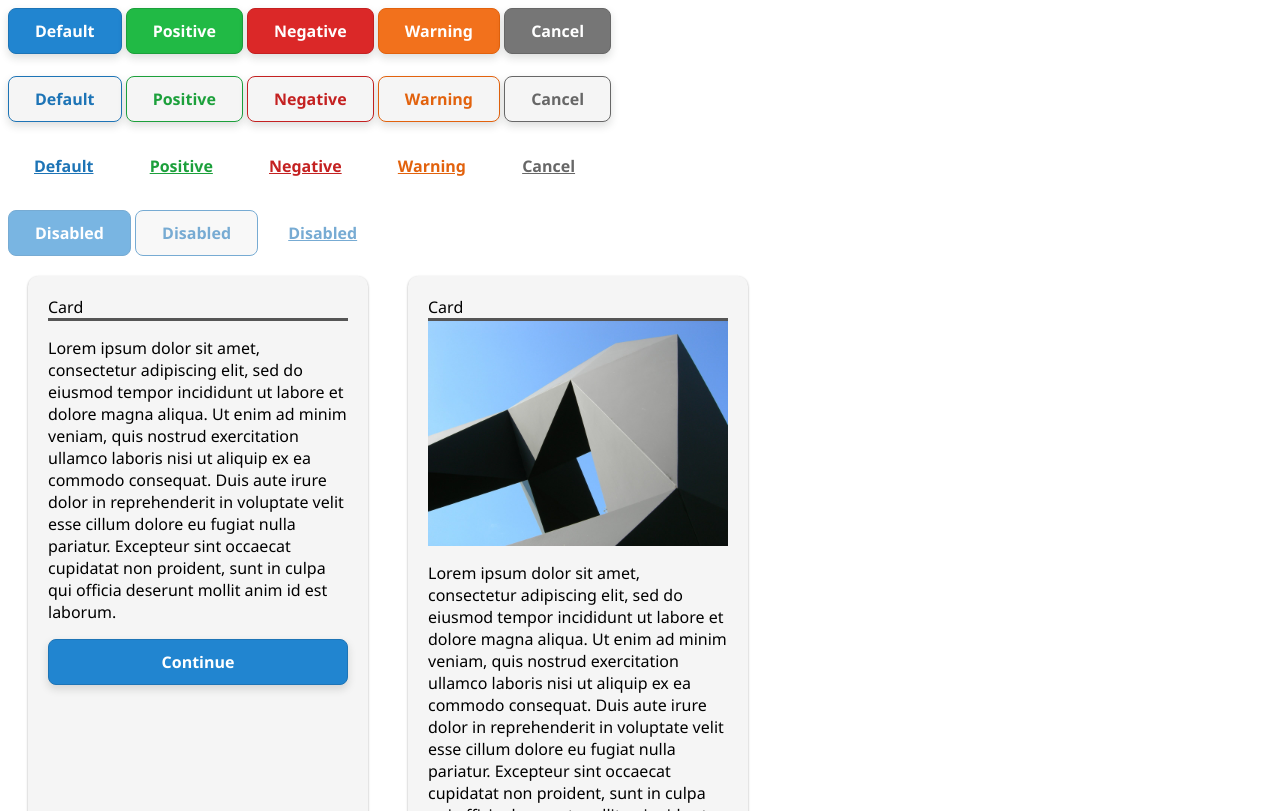
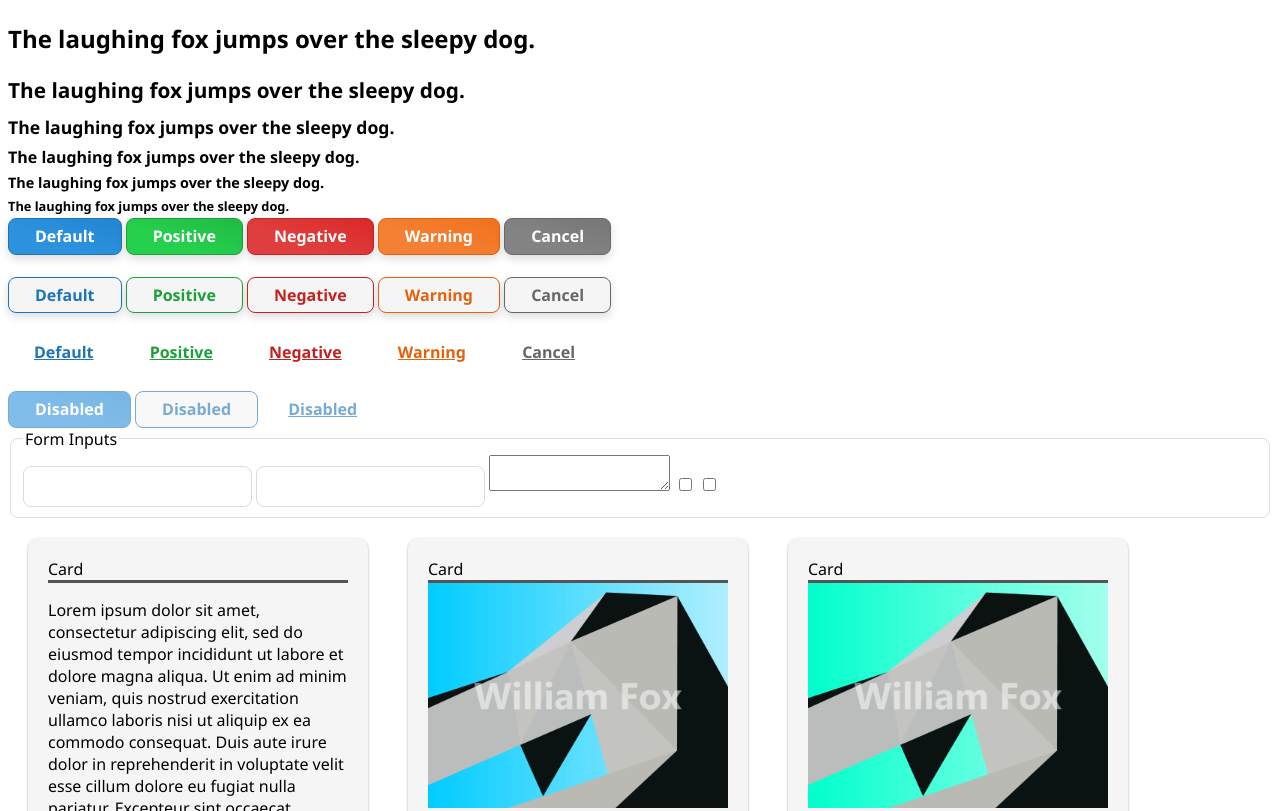
Before and after one commit to williamfox4/Core_UI, a plain HTML site: page index.html in a window 1280 px wide. Shown: the top 811 px of the page. Drawn offline with Linux system fonts and the light colour scheme.

Commit message:
Added typography, tweaked buttons and cards

```diff
--- a/index.html
+++ b/index.html
@@ -5,10 +5,19 @@
     <meta name="viewport" content="width=device-width, initial-scale=1.0">
     <link href="css/typography.css" rel="stylesheet" />
     <link href="css/buttons.css" rel="stylesheet" />
+    <link href="css/forms.css" rel="stylesheet" />
     <link href="css/card.css" rel="stylesheet" />
     <title></title>
 </head>
 <body>
+    <section id="headings">
+        <h1>The laughing fox jumps over the sleepy dog.</h1>
+        <h2>The laughing fox jumps over the sleepy dog.</h2>
+        <h3>The laughing fox jumps over the sleepy dog.</h3>
+        <h4>The laughing fox jumps over the sleepy dog.</h4>
+        <h5>The laughing fox jumps over the sleepy dog.</h5>
+        <h6>The laughing fox jumps over the sleepy dog.</h6>
+    </section>
     <section id="buttons">
         <button class="ui-btn-default">Default</button>
         <button class="ui-btn-positive">Positive</button>
@@ -32,6 +41,19 @@
         <button class="ui-btn-outline-default" disabled>Disabled</button>
         <button class="ui-btn-link-default" disabled>Disabled</button>
     </section>
+    <section id="forms">
+        <fieldset>
+            <legend>Form Inputs</legend>
+
+            <input type="text" />
+            <input type="password" />
+            <textarea></textarea>
+            <input type="checkbox" />
+            <input type="checkbox" />
+        </fieldset>
+
+
+    </section>
     <section id="card">
         <div class="ui-card-container">
             <div class="ui-card">
@@ -44,12 +66,21 @@
             <div class="ui-card">
                 <div class="title">Card</div>
                 <hr/>
-                <img src="images/stock/stock.jpg" />
+                <img src="images/stock/stock01.jpg" />
                 <p>Lorem ipsum dolor sit amet, consectetur adipiscing elit, sed do eiusmod tempor incididunt ut labore et dolore magna aliqua. Ut enim ad minim veniam, quis nostrud exercitation ullamco laboris nisi ut aliquip ex ea commodo consequat. Duis aute irure dolor in reprehenderit in voluptate velit esse cillum dolore eu fugiat nulla pariatur. Excepteur sint occaecat cupidatat non proident, sunt in culpa qui officia deserunt mollit anim id est laborum.
                 </p>
                 <button class="ui-btn-default">Read</button>
-              </div>
+            </div>
+            <div class="ui-card">
+                <div class="title">Card</div>
+                <hr/>
+                <img src="images/stock/stock03.jpg" />
+                <p>Lorem ipsum dolor sit amet, consectetur adipiscing elit, sed do eiusmod tempor incididunt ut labore et dolore magna aliqua. Ut enim ad minim veniam, quis nostrud exercitation ullamco laboris nisi ut aliquip ex ea commodo consequat. Duis aute irure dolor in reprehenderit in voluptate velit esse cillum dolore eu fugiat nulla pariatur. Excepteur sint occaecat cupidatat non proident, sunt in culpa qui officia deserunt mollit anim id est laborum.
+                </p>
+                <button class="ui-btn-default">Read</button>
+            </div>
           </div>
     </section>
+
 </body>
 </html>
--- a/sass/_setup.scss
+++ b/sass/_setup.scss
@@ -8,9 +8,12 @@ $disabled-opacity:60%;
 $base-size: 1rem;
 
 $input-radius: 8px;
+$input-padding: 8px 10px;
+$input-border-color: #DCDCDC;
+$input-focus-color: #2185D0;
 
-$standard-padding: 20px;
-$standard-margin: 20px;
+$layout-padding: 20px;
+$layout-margin: 20px;
 
 $sizes: (
     "1": $base-size * 0.25,
@@ -21,6 +24,15 @@ $sizes: (
     "6": $base-size * 2,
     "7": $base-size * 2.5,
     "8": $base-size * 3,
+);
+
+$heading-sizes: (
+    $base-size * 1.5,
+    $base-size * 1.3,
+    $base-size * 1.1,
+    $base-size * 1,
+    $base-size * 0.9,
+    $base-size * 0.8,
 );
 
 $sides: top, right, bottom, left;
@@ -38,6 +50,7 @@ $btn-types: (
     "link": "-link"
     );
 
+$btn-padding:6px 26px;
 $btn-outline-background-color: #f5f5f5;
 $btn-color-adjustment: 6%;
 
--- a/sass/buttons.scss
+++ b/sass/buttons.scss
@@ -16,10 +16,10 @@
 %btn {
     font-size: 16px;
     font-weight: 600;
-    line-height: 1.5;
+    line-height: 1.4;
     outline: none;
     overflow: hidden;
-    padding: 10px 26px;
+    padding: $btn-padding;
     text-align: center;
     text-decoration: none;
     white-space: nowrap;
@@ -68,11 +68,13 @@
             }
 
             @else {
-                background-color: $color-value;
+
+                background: $color-value;
+                background: linear-gradient(200deg, $color-value 0%, lighten($color-value, 5) 63%);
                 color: #fff;
 
                 &:not(:disabled):hover {
-                    background-color: lighten($color-value, $btn-color-adjustment);
+                    background: lighten($color-value, $btn-color-adjustment);
                 }
             }
 
--- a/sass/card.scss
+++ b/sass/card.scss
@@ -1,7 +1,6 @@
 @use "_setup" as *;
 
 .#{$ui-prefix}card-container{
-    width: 80%;
     display: flex;
   }
   .#{$ui-prefix}card {
@@ -10,8 +9,8 @@
     min-height: $card-min-height;
     display: flex;
     flex-direction: column;
-    padding: $standard-padding;
-    margin: $standard-margin;
+    padding: $layout-padding;
+    margin: $layout-margin;
     box-shadow: rgba(0, 0, 0, 0.12) 0px 1px 3px, rgba(0, 0, 0, 0.24) 0px 1px 2px;
     border-radius: 10px;
 
--- /dev/null
+++ b/sass/forms.scss
@@ -0,0 +1,24 @@
+@use "_setup" as *;
+
+fieldset {
+  border: 1px solid $input-border-color;
+  border-radius: $input-radius;
+}
+
+input,
+input[type="radio"] + label,
+input[type="checkbox"] + label:before,
+select option,
+select {
+  font-size: 16px;
+  padding: $input-padding;
+  line-height: 1.4;
+  border: 1px solid $input-border-color;
+  border-radius: $input-radius;
+  transition: 0.35s ease-in-out;
+  transition: all 0.35s ease-in-out;
+}
+input:focus {
+  outline: 0;
+  border-color: $input-focus-color;
+}
--- a/sass/typography.scss
+++ b/sass/typography.scss
@@ -1,4 +1,6 @@
 @use "_setup" as *;
+@use "sass:list";
+@use "sass:math";
 
 html, body {
     font-family: $body-font;
@@ -6,10 +8,16 @@ html, body {
 
 %heading {
     font-family: $heading-font;
+    padding: 0;
 }
 
-@for $i from 6 through 1 {
+@for $i from 1 through 6 {
     h#{$i} {
+
         @extend %heading;
+        font-size: list.nth($heading-sizes, $i);
+        line-height: list.nth($heading-sizes, $i) * 1.3;
+        margin-top: math.ceil(math.div($layout-margin, $i * 0.9));
+        margin-bottom: math.ceil(math.div($layout-margin, $i * 0.9));
     }
 }
```
Also changed, not shown: css/buttons.css, css/card.css, css/forms.css (added), css/typography.css, images/stock/stock.jpg (deleted), images/stock/stock01.jpg (added), images/stock/stock02.jpg (added), images/stock/stock03.jpg (added).
